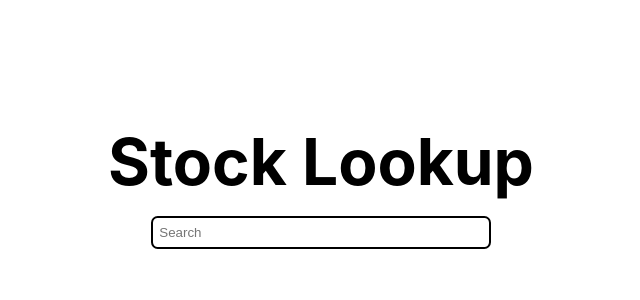
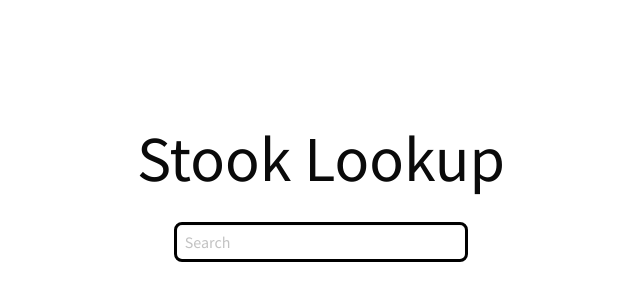
Before and after one commit to mpatel18/stock_app, a Next.js app: page / in a window 1280 px wide. Shown: the part 206-506 px from the top of the page, without its empty margins (319-959 px from the left). Built offline with nearby package versions, Linux system fonts and the light colour scheme.

Commit message:
added a search and header component

```diff
--- /dev/null
+++ b/components/Header.js
@@ -0,0 +1,18 @@
+const Header = ({title}) => {
+    return (
+        <>
+            <h1 style={styles}>{title}</h1>
+        </>
+    )
+}
+
+const styles = {
+  margin: 0,
+  fontSize: '4rem',
+}
+
+Header.defaultProps = {
+    title: 'Header',
+}
+
+export default Header
--- /dev/null
+++ b/components/Search.js
@@ -0,0 +1,13 @@
+const Search = () => {
+    return (
+        <>
+        <input
+            className="input"
+            type="text"
+            placeholder="Search"
+        />
+        </>
+    )
+}
+
+export default Search
--- a/pages/index.js
+++ b/pages/index.js
@@ -1,4 +1,6 @@
 import Head from 'next/head'
+import Header from '../components/Header.js'
+import Search from '../components/Search.js'
 import styles from '../styles/Home.module.sass'
 
  const Home = () =>  {
@@ -8,9 +10,9 @@ import styles from '../styles/Home.module.sass'
         <title>Stock Lookup</title>
       </Head>
       <main>
-        <h1 className={styles.title}>Stock Lookup</h1>
+        <Header title="Stook Lookup"/>
         <div className={styles.search}>
-          <input placeholder="Search" type="text" required></input>
+          <Search/>
         </div>
       </main>
     </div>
@@ -21,7 +23,6 @@ import styles from '../styles/Home.module.sass'
 // export const getStaticProps = async () => {
 //   const res = await fetch(`https://api.polygon.io/v2/reference/tickers?market=STOCKS&locale=us&search=gamestop&perpage=1&page=1&apiKey=nSmGnGWdkG6rUSFIlTXK7agr0DXQexoa`)
 //   const tickers = await res.json();
-
 //   return {
 //       props: {
 //           tickers
--- a/styles/Home.module.sass
+++ b/styles/Home.module.sass
@@ -4,10 +4,6 @@
   justify-content: center
   align-items: center
   text-align: center
-
-.title
-  margin: 0
-  font-size: 4rem
 
 .search
   padding: 1em 0em
--- a/styles/globals.sass
+++ b/styles/globals.sass
@@ -1,7 +1,13 @@
+@import url('https://fonts.googleapis.com/css2?family=Source+Sans+Pro&display=swap')
+
+$family-sans-serif: 'Source Sans Pro', sans-serif
+$text: hsl(0, 0%, 4%)
+
+@import 'bulma/bulma'
+
 html, body
   padding: 0
   margin: 0
-  font-family: -apple-system, BlinkMacSystemFont, Segoe UI, Roboto, Oxygen, Ubuntu, Cantarell, Fira Sans, Droid Sans, Helvetica Neue, sans-serif
 
 a
   color: inherit
```
